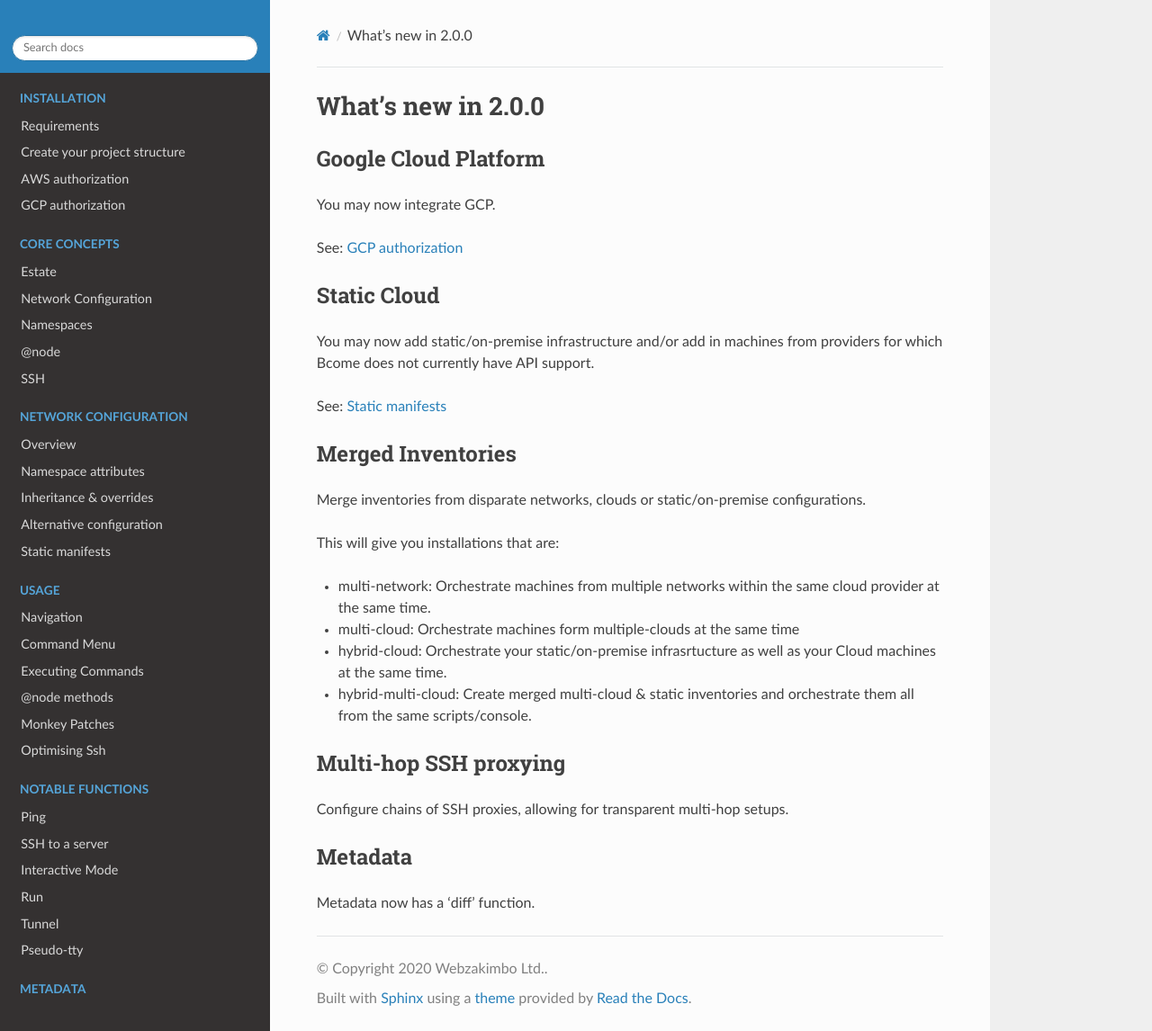
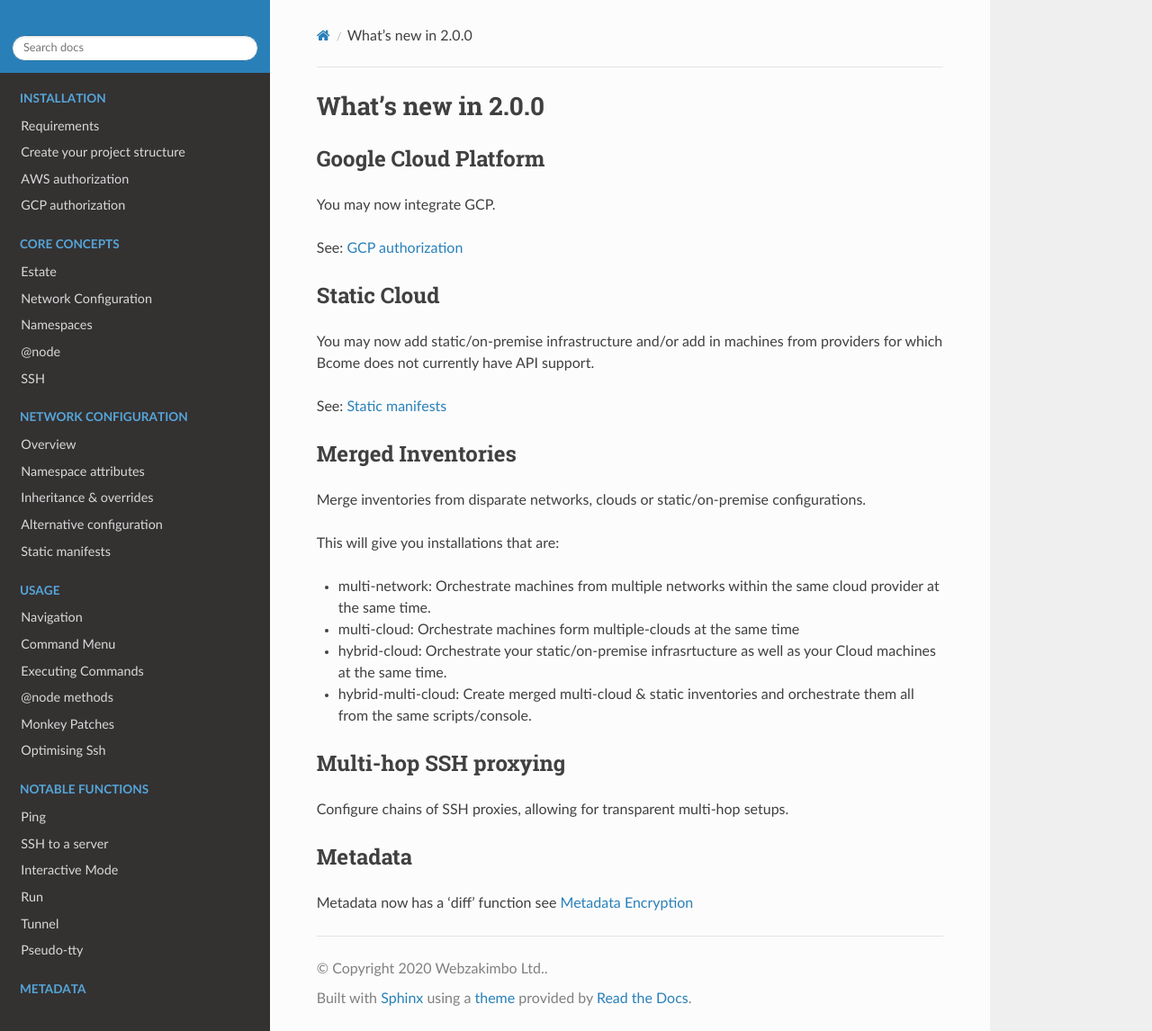
Before and after one commit to webzakimbo/bcome-read-the-docs, a Sphinx documentation site: the page built from docs/source/whats-new-in-2.0.0.rst, in a window 1280 px wide and 1146 px high. Shown: the whole window at 90% size. Built offline with Sphinx 7.4.7 and the Read the Docs theme 2.0.0, drawn with Linux system fonts in a browser that asks for light colours; pages that are not in the unit, such as notebooks, are missing from menus.

Commit message:
added url for meta diffs to whats new

```diff
--- a/docs/source/whats-new-in-2.0.0.rst
+++ b/docs/source/whats-new-in-2.0.0.rst
@@ -39,4 +39,4 @@ Configure chains of SSH proxies, allowing for transparent multi-hop setups.
 Metadata
 --------
 
-Metadata now has a 'diff' function.
+Metadata now has a 'diff' function see :doc:`metadata/metadata-encryption`
```
